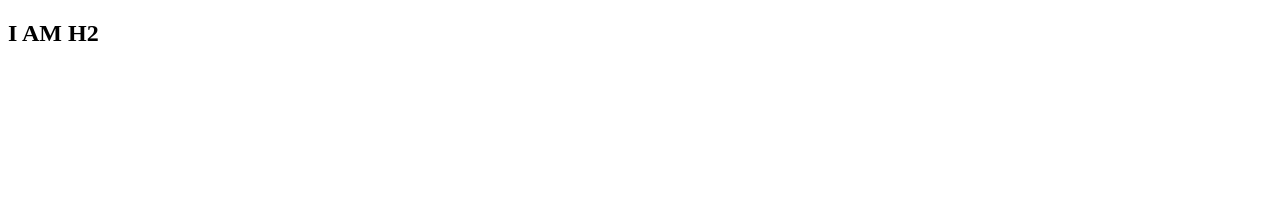
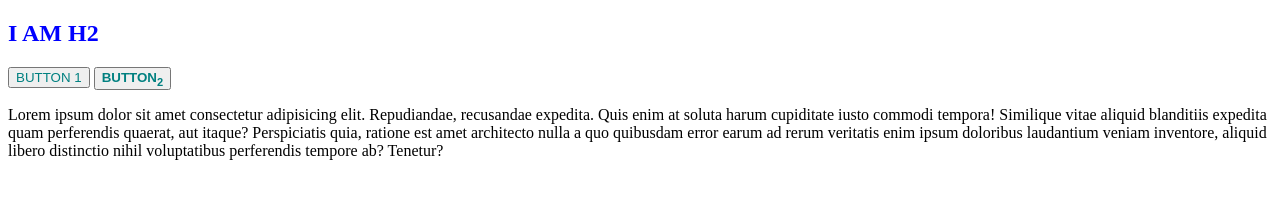
Before and after one commit to ec-enggshivam/web_development, a plain HTML site: page WebDeveLopment_Basic_CS/CSSIntro/indexcss.html in a window 1280 px wide. Drawn offline with Linux system fonts and the light colour scheme.

Commit message:
1) Updated the app.css with the color for the heading/paragraph/button. 2)

```diff
--- a/WebDeveLopment_Basic_CS/CSSIntro/indexcss.html
+++ b/WebDeveLopment_Basic_CS/CSSIntro/indexcss.html
@@ -5,12 +5,16 @@
     <meta charset="UTF-8">
     <meta name="viewport" content="width=device-width, initial-scale=1.0">
     <title>CSS Intro</title>
-    <!-- 2nd METHOD: separate style - but still bad idea because even this will need manual editing in case of changes and also they cannot be shared across the pages
+    <!-- 2nd METHOD: separate style - but still bad idea because even this will need manual editing in case of changes and also they cannot be shared across the pages.
+    Best way is to use a separate style sheet - here we have used app.css
     <style>
         h2 {
             color: blueviolet;
         }
     </style> -->
+
+    <!-- Included the CSS file here for styles -->
+    <link rel="stylesheet" href="styles/app.css">
 </head>
 
 <body>
@@ -19,6 +23,17 @@
     <button style="color: brown">I AM BUTTON</button>
     <button style="color: pink">I AM 2<sup>nd</sup>BUTTON</button> -->
     <h2>I AM H2</h2>
+    <button>BUTTON 1</button>
+    <button><b>BUTTON<sub>2</sub></b></button>
+
+    <p>
+        Lorem ipsum dolor sit amet consectetur adipisicing elit. Repudiandae, recusandae expedita. Quis enim at soluta
+        harum cupiditate iusto commodi tempora! Similique vitae aliquid blanditiis expedita quam perferendis quaerat,
+        aut itaque?
+        Perspiciatis quia, ratione est amet architecto nulla a quo quibusdam error earum ad rerum veritatis enim ipsum
+        doloribus laudantium veniam inventore, aliquid libero distinctio nihil voluptatibus perferendis tempore ab?
+        Tenetur?
+    </p>
 </body>
 
 </html>
--- a/WebDeveLopment_Basic_CS/CSSIntro/styles/app.css
+++ b/WebDeveLopment_Basic_CS/CSSIntro/styles/app.css
@@ -0,0 +1,13 @@
+/* Same thing what we did in the HTML we do here.
+Include this in all files where the same style is to be shared */
+h2 {
+    color: blue;
+}
+
+button{
+    color:teal
+}
+
+p{
+    color:black
+}
```
